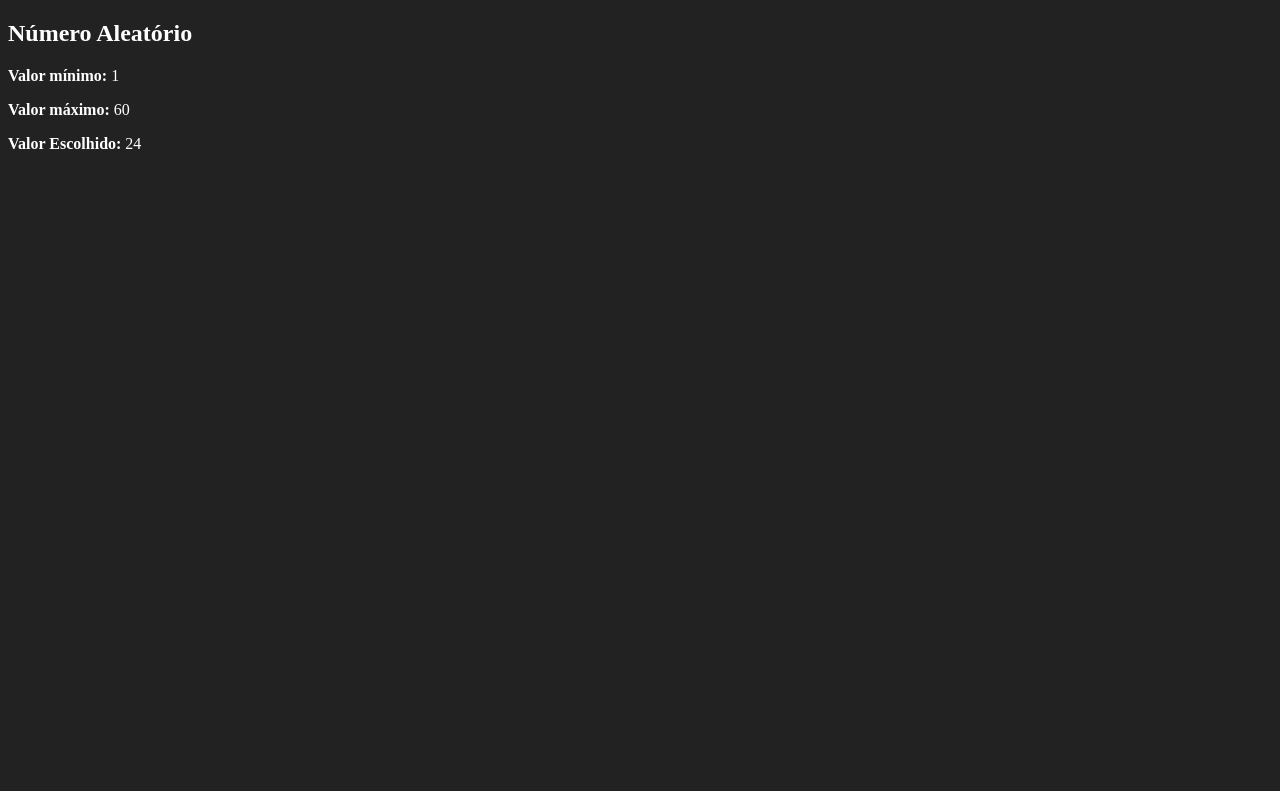
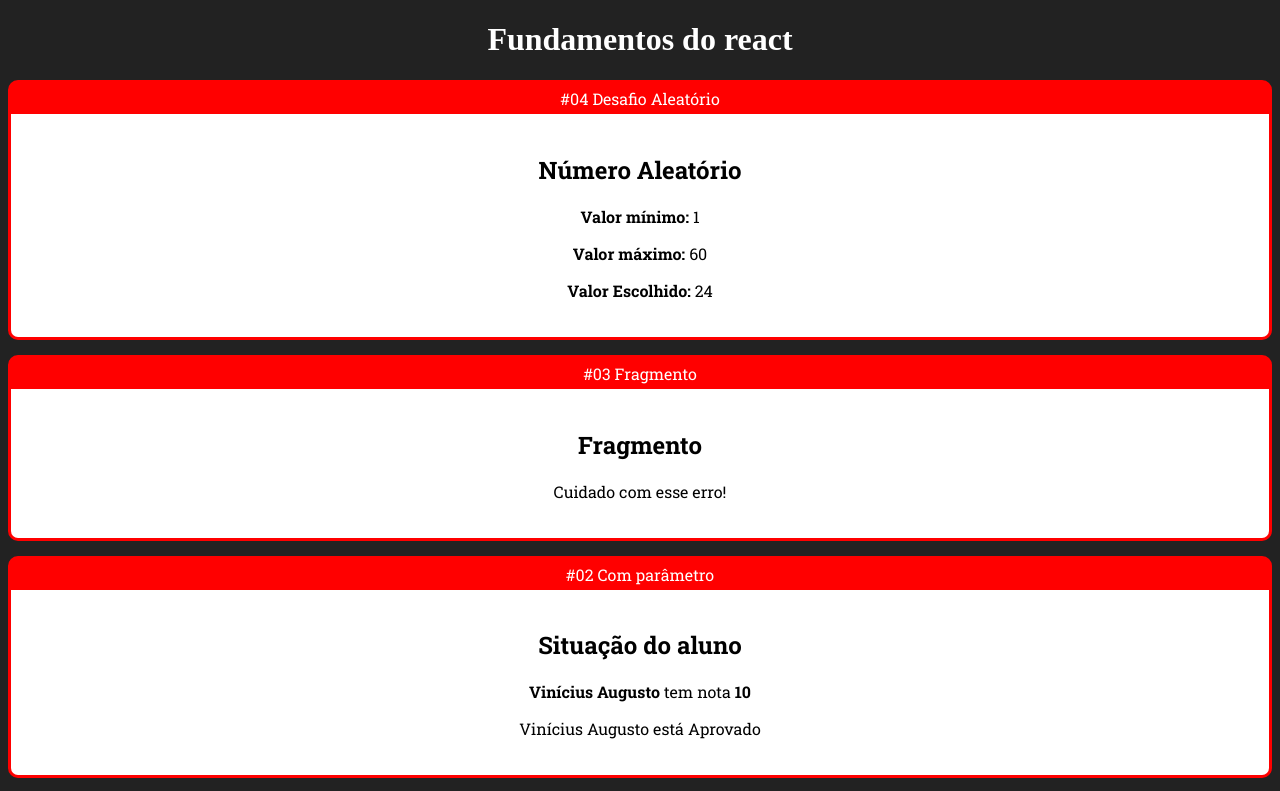
Before and after one commit to viniciusFUU/fundamentos-react, a React (Create React App) app: page / in a window 1280 px wide. Shown: the top 791 px of the page. Built offline with nearby package versions, Linux system fonts and the light colour scheme.

Commit message:
class 05 cards

```diff
--- a/public/index.html
+++ b/public/index.html
@@ -11,6 +11,9 @@
     />
     <link rel="apple-touch-icon" href="%PUBLIC_URL%/logo192.png" />
     <link rel="manifest" href="%PUBLIC_URL%/manifest.json" />
+    <link rel="preconnect" href="https://fonts.googleapis.com">
+    <link rel="preconnect" href="https://fonts.gstatic.com" crossorigin>
+    <link href="https://fonts.googleapis.com/css2?family=Oswald:wght@600&family=Roboto+Slab:wght@100;200;300;400;500;600;700&display=swap" rel="stylesheet">
 
     <title>React App</title>
   </head>
--- a/src/App.jsx
+++ b/src/App.jsx
@@ -4,16 +4,30 @@
 import ComParametro from "./components/basicos/ComParametro";
 import Fragmento from "./components/basicos/Fragmento"
 import Aleatorio from "./components/basicos/Aleatorio"
+import Card from "./components/layout/Card"
 
 export default () =>
         <div id="app">
-            {/* <h1>Fundamentos do react</h1>
-            <Primeiro></Primeiro>
-            <ComParametro
-            titulo="Situação do aluno"
-            aluno="Vinícius Augusto"
-            nota={10}
-            ></ComParametro>
-            <Fragmento></Fragmento> */}
-            <Aleatorio min="1" max="60"></Aleatorio>
+            <h1>Fundamentos do react</h1>
+
+            <Card titulo="#04 Desafio Aleatório">
+                <Aleatorio min="1" max="60"></Aleatorio>
+            </Card>
+
+            <Card titulo="#03 Fragmento">
+                <Fragmento></Fragmento>
+            </Card>
+
+            <Card titulo="#02 Com parâmetro">
+                <ComParametro
+                titulo="Situação do aluno"
+                aluno="Vinícius Augusto"
+                nota={10}
+                ></ComParametro>
+            </Card>
+
+            <Card titulo=" #01 Primeiro exercício">
+                <Primeiro></Primeiro>
+            </Card>
+
         </div>
--- /dev/null
+++ b/src/components/layout/Card.css
@@ -0,0 +1,20 @@
+.card{
+    background-color: red;
+    border-radius: 10px;
+    overflow: hidden;
+    border: 3px solid red;
+    font-family: Roboto slab;
+    margin-bottom: 15px;
+}
+
+.card .title{
+    padding: 5px 0;
+    display: flex;
+    justify-content: center;
+}
+
+.content{
+    background-color: white;
+    color: black;
+    padding: 20px
+}
--- /dev/null
+++ b/src/components/layout/Card.jsx
@@ -0,0 +1,15 @@
+import React from "react"
+import "./Card.css"
+
+export default (props) => {
+    return (
+        <div className="card">
+            <div className="title">
+                {props.titulo}
+            </div>
+            <div className="content">
+                {props.children}
+            </div>
+        </div>
+    )
+}
--- a/src/index.css
+++ b/src/index.css
@@ -1,4 +1,5 @@
 body{
     background-color: #222;
     color: white;
+    text-align: center;
 }
```
